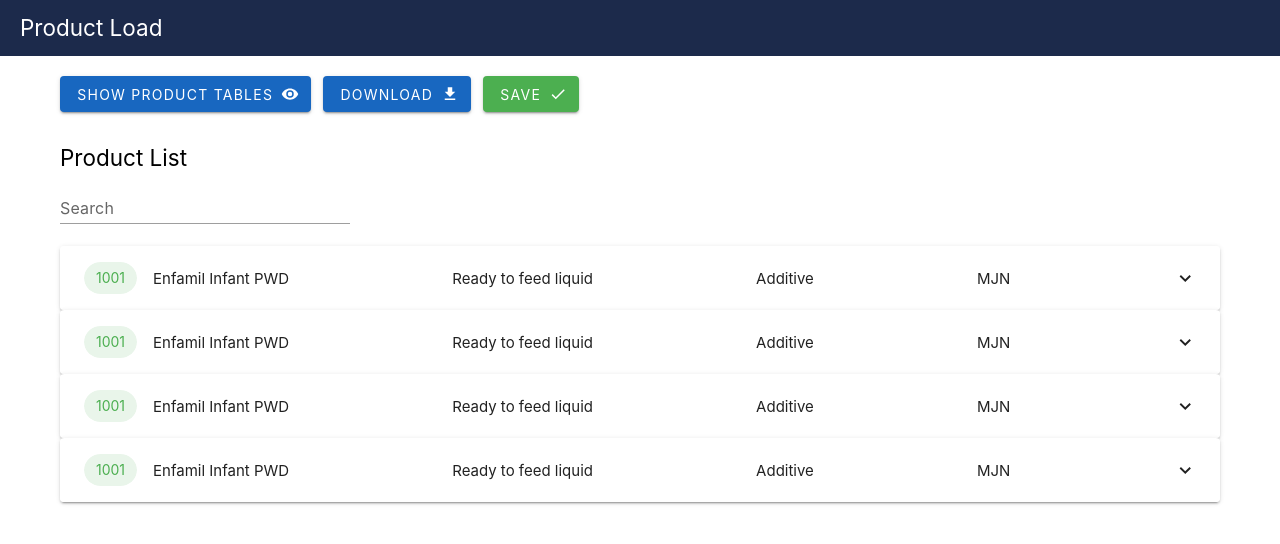
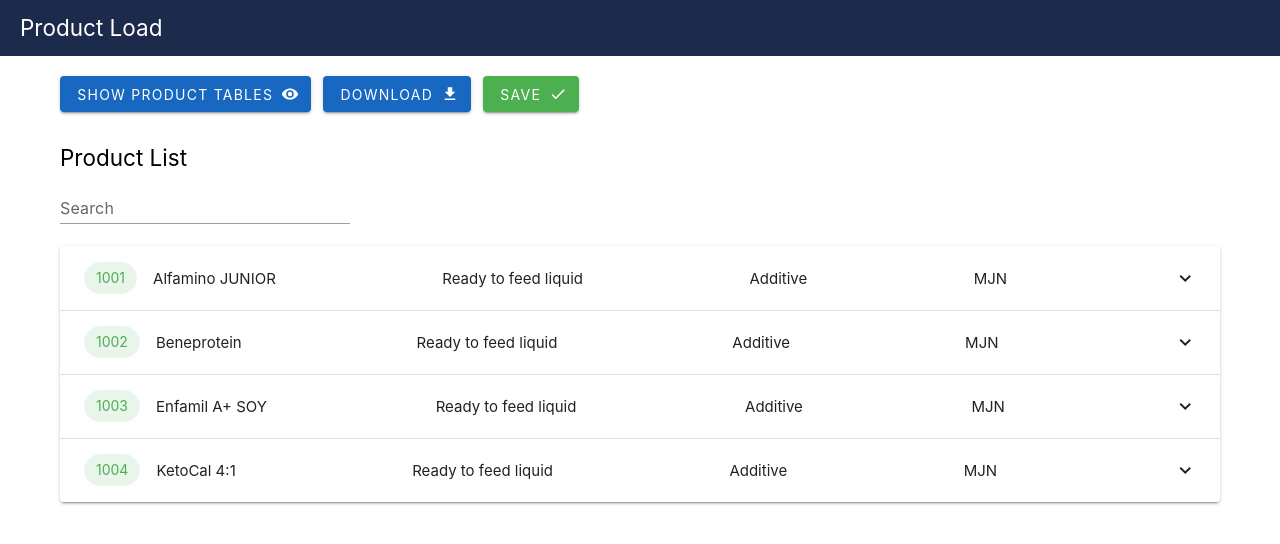
Before and after one commit to junejuly-jb/product-load-ripoff, a Vue app: page / in a window 1280 px wide. Shown: the top 544 px of the page. Built offline with nearby package versions, Linux system fonts and the light colour scheme; the HTML template or start-up script is replaced by a standard one.

Commit message:
updated expansion cards

```diff
--- a/src/_module_product_load.vue
+++ b/src/_module_product_load.vue
@@ -26,9 +26,6 @@
         <v-text-field clearable label="Search" variant="underlined"></v-text-field>
       </div>
       <ExpandCard />
-      <ExpandCard />
-      <ExpandCard />
-      <ExpandCard />
     </div>
   </div>
 </template>
--- a/src/components/ProductLoad/ExpandCard.vue
+++ b/src/components/ProductLoad/ExpandCard.vue
@@ -1,12 +1,15 @@
 <template>
   <v-expansion-panels>
-    <v-expansion-panel>
+    <v-expansion-panel
+      v-for="product in productStore.products"
+      :key="product.formtypeID"
+    >
       <v-expansion-panel-title>
         <div class="w-100 d-flex justify-sm-space-between align-center">
           <div class="d-flex align-center">
-            <v-chip color="success">1001</v-chip>
+            <v-chip color="success">{{ product.formtypeID }}</v-chip>
             <div class="px-2"></div>
-            <p>Enfamil Infant PWD</p>
+            <p>{{ product.formtypeName}}</p>
           </div>
           <div>
             <p>Ready to feed liquid</p>
@@ -60,3 +63,8 @@
     </v-expansion-panel>
   </v-expansion-panels>
 </template>
+<script setup lang="ts">
+import { useProductStore } from '@/stores/product';
+
+const productStore = useProductStore();
+</script>
--- a/src/stores/product.ts
+++ b/src/stores/product.ts
@@ -12,6 +12,7 @@
   const productRelatedTableDialog = ref(false);
 
   const getProductsWithRelatedTables = () => {
+    products.value = JSON.parse(JSON.stringify(JSONproducts))
     manufacturers.value = JSON.parse(JSON.stringify(JSONmanufacturers))
     formfactorTypes.value = JSON.parse(JSON.stringify(JSONFormfactorTypes))
   }
--- a/src/test-data/products.json
+++ b/src/test-data/products.json
@@ -4,6 +4,7 @@
         "formtypeName": "Alfamino JUNIOR",
         "formtypeShortName": "",
         "formtypeContext": ["Additive"],
+        "formtypeType": "Powder",
         "formtypeCanBeDonor": false,
         "formtypeCaloricDensity": 4.60000,
         "formtypeDisplacement": 0.73000,
@@ -39,6 +40,7 @@
         "formtypeName": "Beneprotein",
         "formtypeShortName": "",
         "formtypeContext": ["Additive"],
+        "formtypeType": "Powder",
         "formtypeCanBeDonor": false,
         "formtypeCaloricDensity": 3.6,
         "formtypeDisplacement": 1.8,
@@ -95,6 +97,7 @@
         "formtypeName": "Enfamil A+ SOY",
         "formtypeShortName": "",
         "formtypeContext": ["Additive"],
+        "formtypeType": "Concentrate",
         "formtypeCanBeDonor": false,
         "formtypeCaloricDensity": 40,
         "formtypeDisplacement": 1,
@@ -130,6 +133,7 @@
         "formtypeName": "KetoCal 4:1",
         "formtypeShortName": "",
         "formtypeContext": ["Feed Base","Additive"],
+        "formtypeType": "Powder",
         "formtypeCanBeDonor": false,
         "formtypeCaloricDensity": 7.0,
         "formtypeDisplacement": 1,
```
